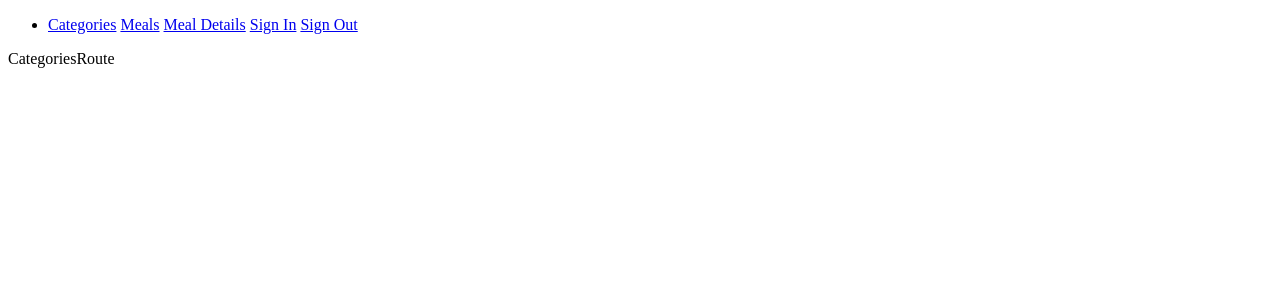
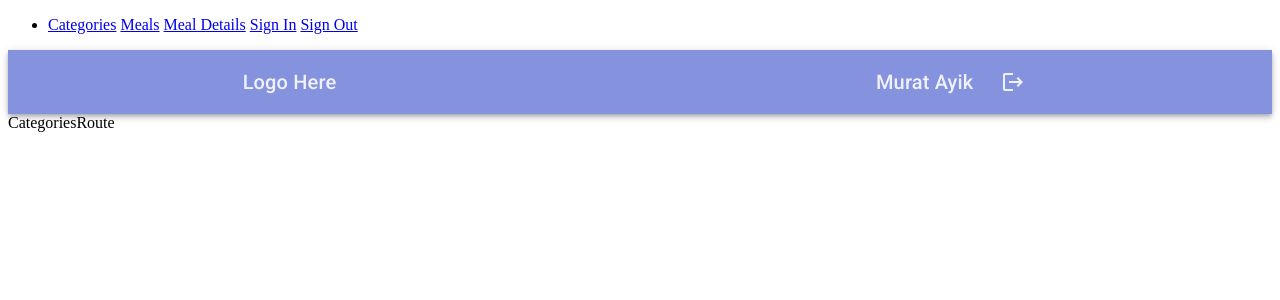
Before and after one commit to muratayik/food-for-lazy-gourmet-redux, a React (Create React App) app: page / in a window 1280 px wide. Shown: the top 300 px of the page. Built offline with nearby package versions, Linux system fonts and the light colour scheme.

Commit message:
Add material ui theme and basic header

```diff
--- a/src/App.tsx
+++ b/src/App.tsx
@@ -1,3 +1,4 @@
+import Header from "components/header";
 import { NavLink, Route, Routes } from "react-router-dom";
 import CategoriesRoute from "routes/CategoriesRoute";
 import MealDetailsRoute from "routes/MealDetailsRoute";
@@ -19,9 +20,33 @@ function App() {
         </li>
       </ul>
       <Routes>
-        <Route path="/" element={<CategoriesRoute />} />
-        <Route path="/meal-list/:categoryId" element={<MealsRoute />} />
-        <Route path="/meal-detail/:mealId" element={<MealDetailsRoute />} />
+        <Route
+          path="/"
+          element={
+            <>
+              <Header />
+              <CategoriesRoute />
+            </>
+          }
+        />
+        <Route
+          path="/meal-list/:categoryId"
+          element={
+            <>
+              <Header />
+              <MealsRoute />
+            </>
+          }
+        />
+        <Route
+          path="/meal-detail/:mealId"
+          element={
+            <>
+              <Header />
+              <MealDetailsRoute />
+            </>
+          }
+        />
         <Route path="/sign-in" element={<SignInRoute />} />
         <Route path="/sign-out" element={<SignOutRoute />} />
         <Route path="*" element={<NotFoundRoute />} />
--- /dev/null
+++ b/src/components/header/index.tsx
@@ -0,0 +1,53 @@
+import { Login, Logout } from "@mui/icons-material";
+import {
+  AppBar,
+  Grid,
+  IconButton,
+  Stack,
+  Toolbar,
+  Typography,
+} from "@mui/material";
+import React from "react";
+
+const Header = () => {
+  const onLogOut = () => {};
+
+  return (
+    <AppBar position="static">
+      <Grid container direction="row" justifyContent="center">
+        <Grid item xs={12} md={10} lg={8}>
+          <Toolbar>
+            <Typography variant="h6" component="div" sx={{ flexGrow: 1 }}>
+              Logo Here
+            </Typography>
+
+            <div>
+              <Stack
+                direction="row"
+                justifyContent="center"
+                alignItems="center"
+                spacing={2}
+              >
+                <Typography variant="h6" component="div" sx={{ flexGrow: 1 }}>
+                  Murat Ayik
+                </Typography>
+                <IconButton
+                  size="large"
+                  aria-label="account of current user"
+                  aria-controls="menu-appbar"
+                  aria-haspopup="true"
+                  onClick={onLogOut}
+                  color="inherit"
+                >
+                  <Logout />
+                </IconButton>
+              </Stack>
+            </div>
+          </Toolbar>
+        </Grid>
+      </Grid>
+    </AppBar>
+  );
+};
+
+export default Header;
--- a/src/index.tsx
+++ b/src/index.tsx
@@ -3,12 +3,16 @@ import ReactDOM from "react-dom";
 import App from "./App";
 import { BrowserRouter } from "react-router-dom";
 import reportWebVitals from "./reportWebVitals";
+import { ThemeProvider } from "@mui/material";
+import theme from "utils/theme";
 
 ReactDOM.render(
   <React.StrictMode>
-    <BrowserRouter>
-      <App />
-    </BrowserRouter>
+    <ThemeProvider theme={theme}>
+      <BrowserRouter>
+        <App />
+      </BrowserRouter>
+    </ThemeProvider>
   </React.StrictMode>,
   document.getElementById("root")
 );
--- /dev/null
+++ b/src/utils/theme.ts
@@ -0,0 +1,27 @@
+import { createTheme } from "@mui/material/styles";
+
+// A custom theme for this app
+const theme = {
+  palette: {
+    type: "light",
+    primary: {
+      main: "#8592de",
+      contrastText: "rgba(255,255,255,0.87)",
+    },
+    secondary: {
+      main: "#c97091",
+    },
+    text: {
+      primary: "rgba(154,46,46,0.87)",
+    },
+  },
+} as const;
+
+type CustomTheme = {
+  [Key in keyof typeof theme]: typeof theme[Key];
+};
+declare module "@mui/material/styles/createTheme" {
+  interface Theme extends CustomTheme {}
+  interface ThemeOptions extends CustomTheme {}
+}
+export default createTheme(theme);
```
